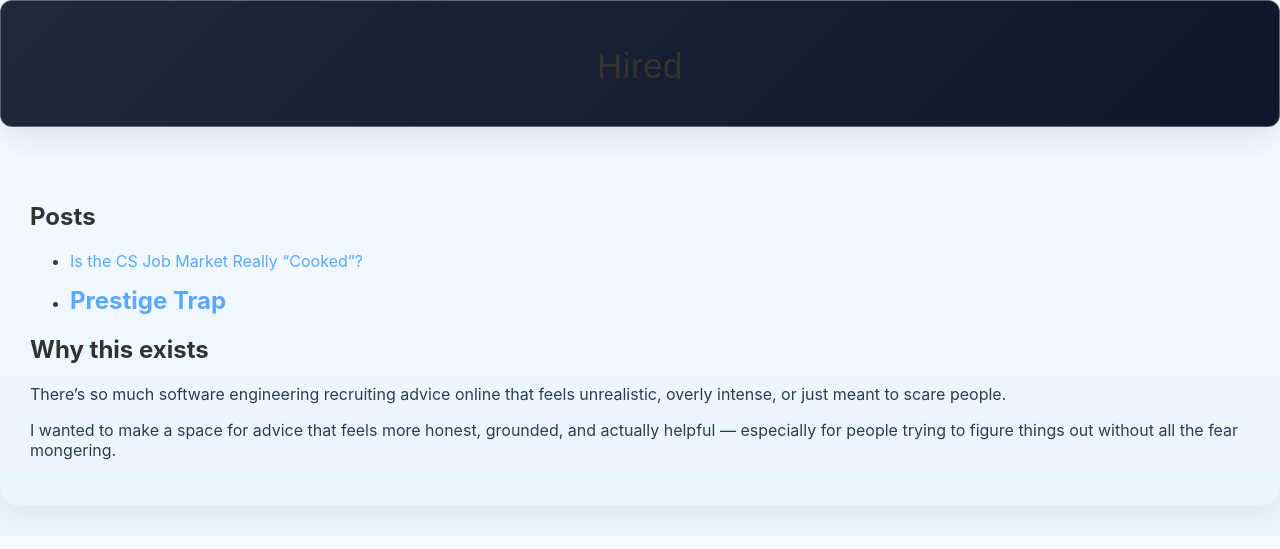
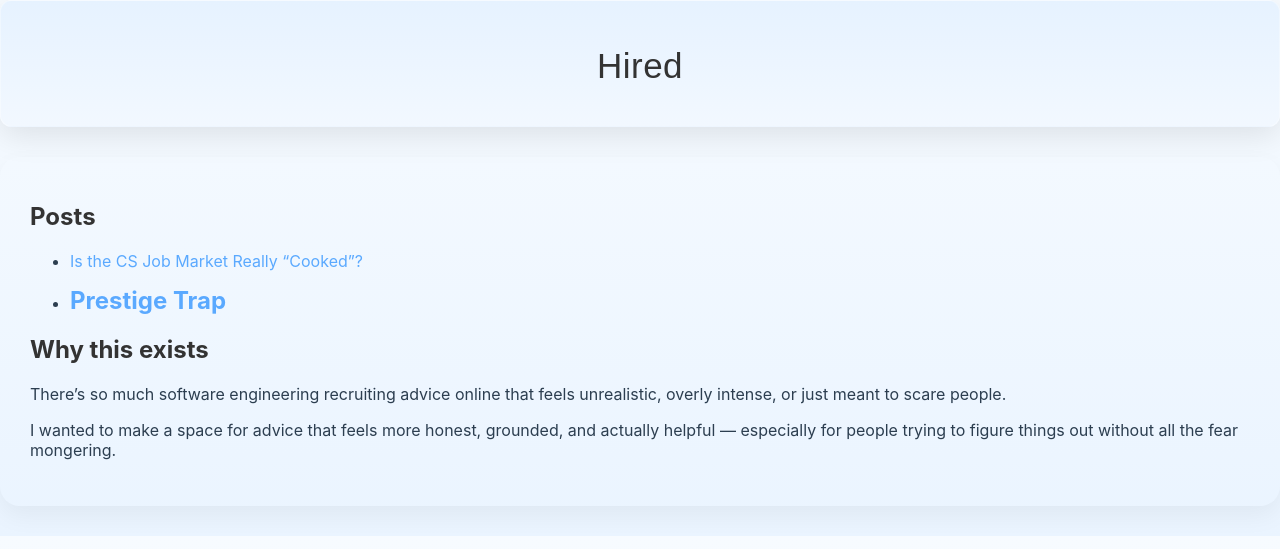
Before and after one commit to hiredmaybe67/hiredmaybe67.github.io, a Jekyll site: the page built from index.md, in a window 1280 px wide. Shown: the top 549 px of the page. Built offline with Jekyll 4.4.1, drawn with Linux system fonts in a browser that asks for light colours.

Commit message:
Update default.html

```diff
--- a/_layouts/default.html
+++ b/_layouts/default.html
@@ -71,7 +71,7 @@ border-bottom: 3px solid #dbeafe;
   padding: 10px 5px 5px;
 } */
     .banner {
- background: linear-gradient(135deg, #1e293b 0%, #0f172a 100%);
+  background: linear-gradient(to bottom, #e6f2ff, #f2f8ff);
   backdrop-filter: blur(10px);          /* Frosted glass effect */
   border: 1px solid rgba(255, 255, 255, 0.3);
   border-radius: 12px;                  /* Rounded corners for a softer feel */
```
